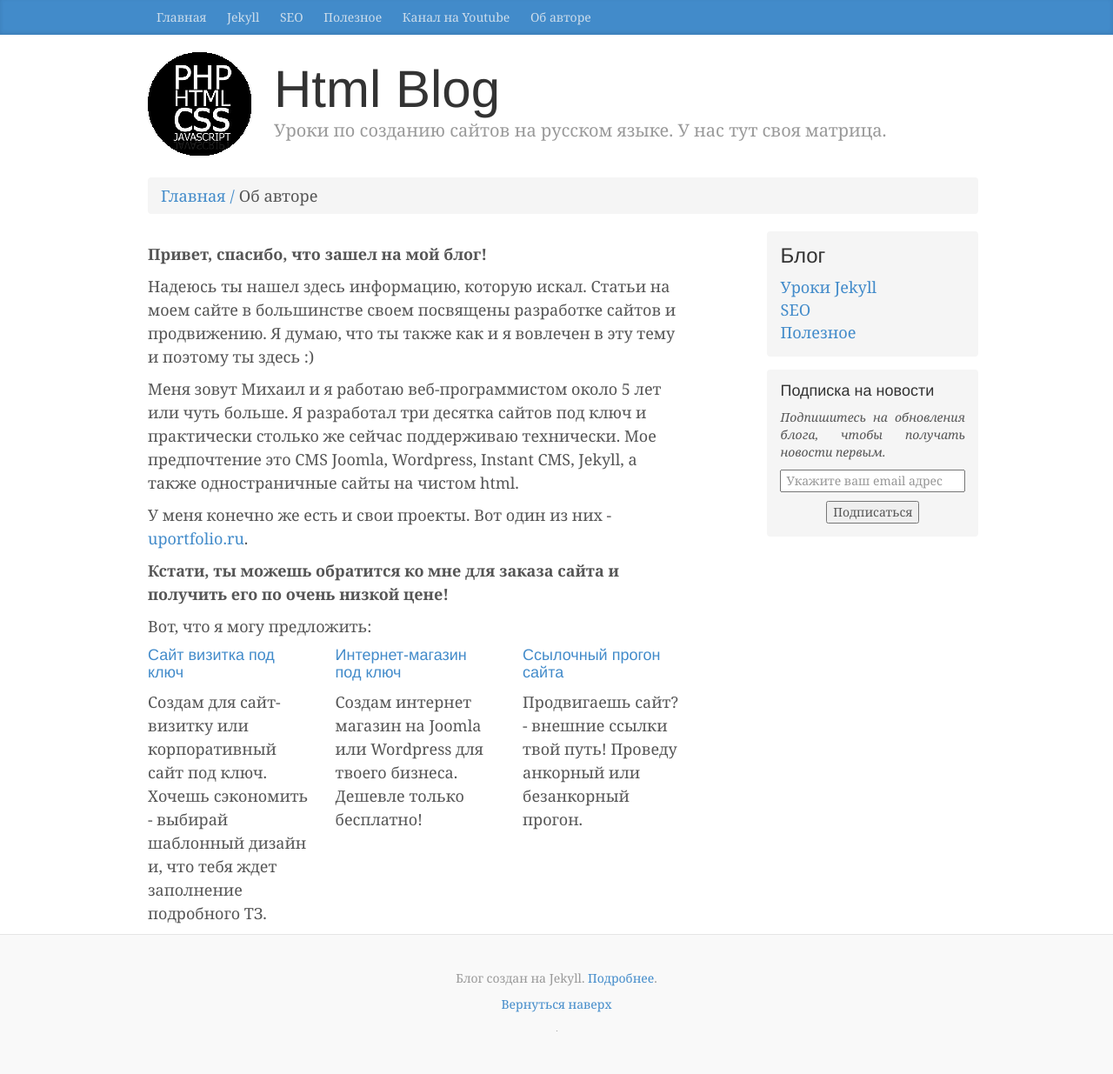
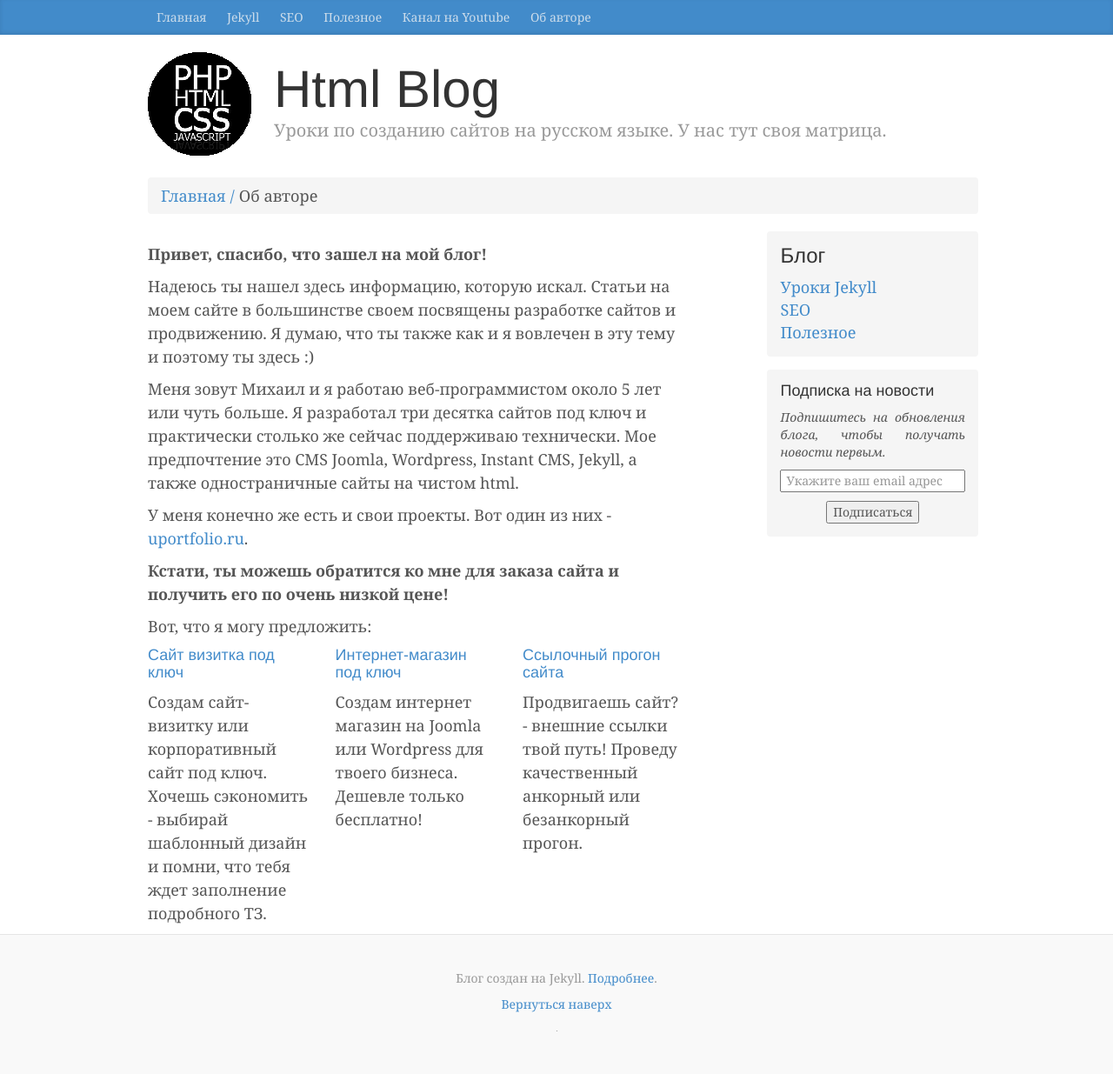
Before and after one commit to htmlblog/htmlblog.github.io, a Jekyll site: the page built from about.html, in a window 1280 px wide. Shown: the whole page at 87% size. Built offline with Jekyll 4.4.1, drawn with Linux system fonts in a browser that asks for light colours; comment, search, counter and statistics services are not loaded.

Commit message:
Update about.html

```diff
--- a/about.html
+++ b/about.html
@@ -17,7 +17,7 @@ layout: default
 <div class="row">
   <div class="col-md-4">
     <h4 class="bluecolor">Сайт визитка под ключ</h4>
-    <p>Создам для сайт-визитку или корпоративный сайт под ключ. Хочешь сэкономить - выбирай шаблонный дизайн и, что тебя ждет заполнение подробного ТЗ.</p>
+    <p>Создам сайт-визитку или корпоративный сайт под ключ. Хочешь сэкономить - выбирай шаблонный дизайн и помни, что тебя ждет заполнение подробного ТЗ.</p>
   </div>
   <div class="col-md-4">
     <h4 class="bluecolor">Интернет-магазин под ключ</h4>
@@ -25,6 +25,6 @@ layout: default
   </div>
   <div class="col-md-4">
     <h4 class="bluecolor">Ссылочный прогон сайта</h4>
-    <p>Продвигаешь сайт? - внешние ссылки твой путь! Проведу анкорный или безанкорный прогон.</p>
+    <p>Продвигаешь сайт? - внешние ссылки твой путь! Проведу качественный анкорный или безанкорный прогон.</p>
   </div>
 </div>
```
